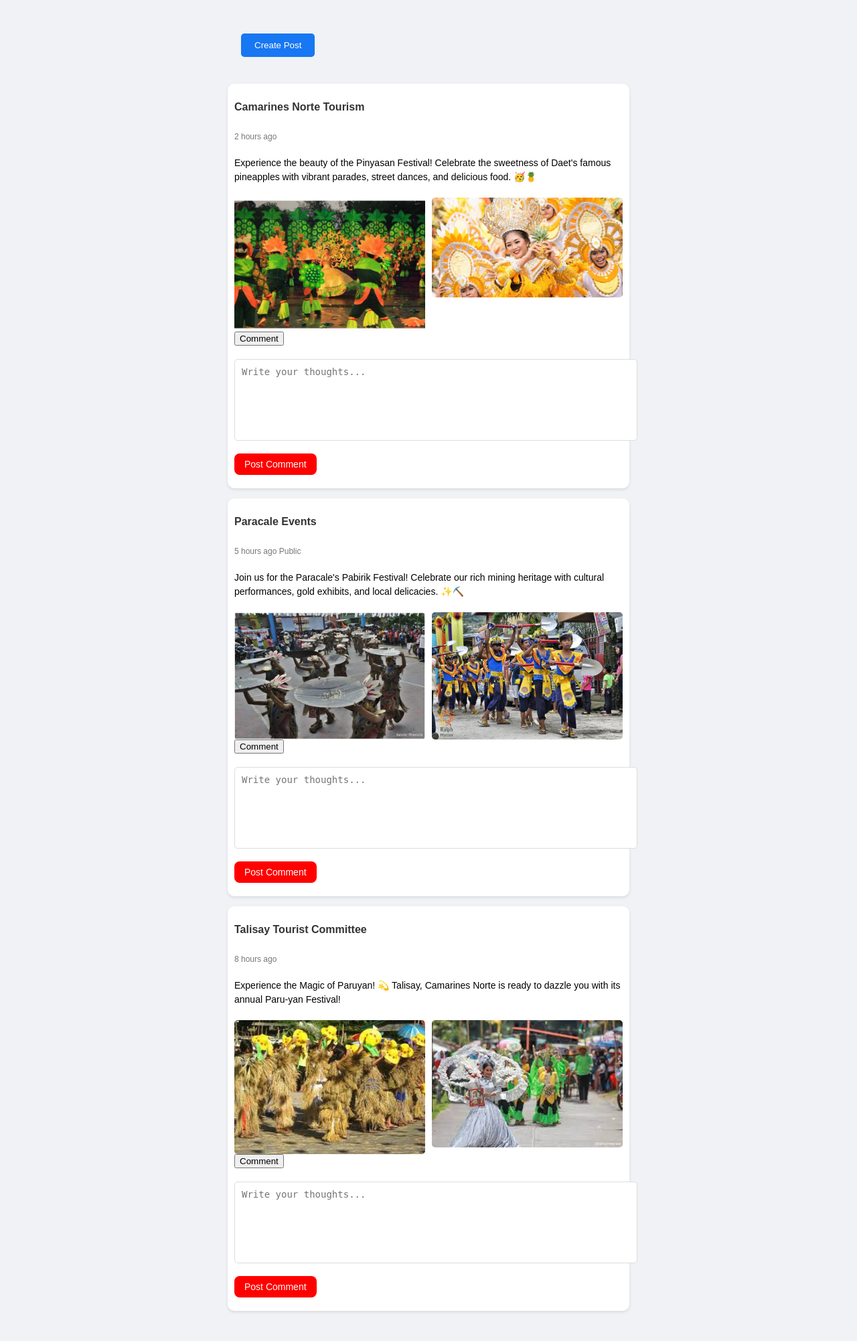
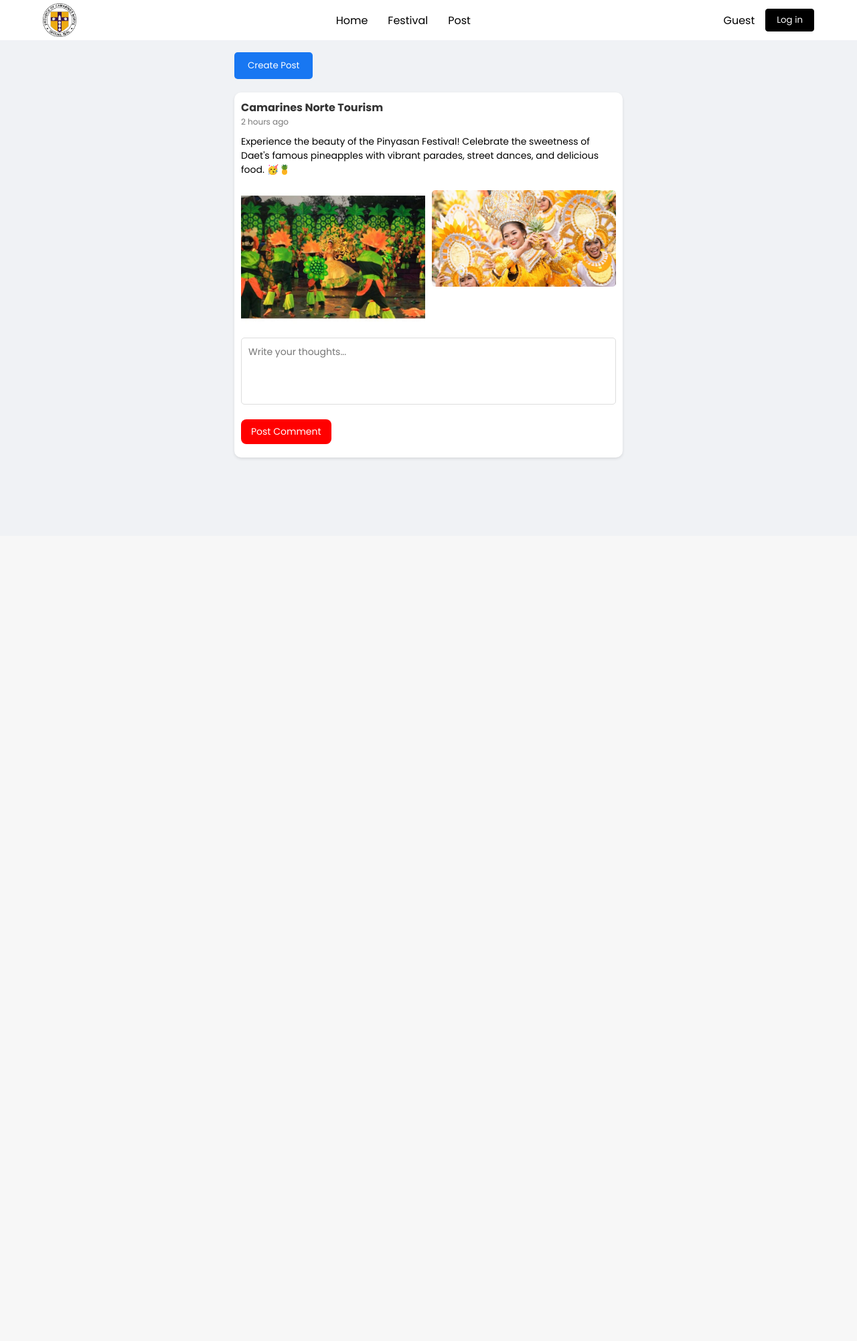
Before and after one commit to yuricynical/festival-calendar, a PHP site: page /main/newsfeed.php in a window 1280 px wide. Shown: the whole page at 67% size. After the commit the page ends 687 px from the top, so only its background shows below. Run offline with PHP 8.4, Linux system fonts and the light colour scheme.

Commit message:
fixed bugs; refactored code

```diff
--- /dev/null
+++ b/components/navbar.php
@@ -0,0 +1,65 @@
+<nav class="navbar">
+    <img height="50" src="../assets/images/CNlogo.png" class="logo" alt="">
+    <ul class="links-container">
+        <li class="link-item"><a href="./home.php" class="link">home</a></li>
+        <li class="link-item"><a href="#blogs" class="link">Festival</a></li>
+        <li class="link-item"><a href="./newsfeed.php" class="link">Post</a></li>
+    </ul>
+    <div class="navbar-logged">
+        <p>Guest</p>
+        <a href="../main/log-in.php">
+            <button class="btn-login">
+                Log in
+            </button>
+        </a>
+    </div>
+</nav>
+
+<style>
+    .navbar {
+        width: 100%;
+        height: 60px;
+        position: fixed;
+        top: 0;
+        left: 0;
+        display: flex;
+        justify-content: space-between;
+        align-items: center;
+        padding: 0 5vw;
+        background: #fff;
+        z-index: 9;
+    }
+    .links-container {
+    display: flex;
+    list-style: none;
+    }
+
+    .link {
+    padding: 10px;
+    margin-left: 10px;
+    text-decoration: none;
+    text-transform: capitalize;
+    color: #000;
+    }
+
+    .btn-login {
+    margin-left: 1rem;
+    padding: 0.4rem 1rem;
+    background-color: black;
+    color: white;
+    border-radius: 4px;
+    border: 1px solid black;
+    }
+
+    .btn-login:hover {
+    background-color: white;
+    color: black;
+    cursor: pointer;
+    }
+
+    .navbar-logged {
+    display: flex;
+    flex-direction: row;
+    align-items: center;
+    }
+</style>
--- a/constants/users.php
+++ b/constants/users.php
@@ -12,9 +12,14 @@
     const AUTH_CODE = 'auth_code';
     const SESSION_TOKEN = 'session_token';
     const USER_LEVEL = 'user_level';
+    const LOGIN_TOKEN = "user_login_token";
 
     public static function getTableName() {
         return self::TABLE_NAME;
+    }
+
+    public static function getLoginToken() {
+        return self::LOGIN_TOKEN; // for session only
     }
 
     // Getter method for USER_ID
--- /dev/null
+++ b/main/forgot.php
@@ -0,0 +1,5 @@
+<?php
+    require_once "../utils/db/routes.php";
+    $routes = new Routes();
+    $routes->check_session();
+?>
--- a/main/log-in.php
+++ b/main/log-in.php
@@ -11,6 +11,8 @@
         <title>Log-in</title>
     </head>
     <body>
+        <?php include "../components/navbar.php"?>
+
         <div class="bg-wrapper">
             <div class="login-wrapper">
 
@@ -30,7 +32,8 @@
 
                     <div class="remember-forgot">
                         <label>
-                            <input type="checkbox" id="rem-checkbox">Remember me</label>
+                            <input type="checkbox" id="rem-checkbox">Remember me
+                        </label>
                             <a href="#">Forgot Password?</a>
                     </div>
 
--- a/main/newsfeed.php
+++ b/main/newsfeed.php
@@ -8,7 +8,7 @@
     <link rel="stylesheet" href="../styles/post.css">
   </head>
   <body>
-
+    <?php include "../components/navbar.php"?>
 
     <div class="newsfeed-container">
       <!-- button para  maopen modal -->
@@ -23,6 +23,7 @@
 
         <!-- post -->
         <textarea id="postText" placeholder="What's on your mind?"></textarea>
+
         <input type="file" id="imageInput" accept="image/*">
         <img id="imagePreview" src="" alt="Image Preview" style="display: none;">
 
@@ -48,9 +49,6 @@
             <img src="../assets/images/pinyasan1.jpg" alt="Pinyasan 1">
             <img src="../assets/images/pinyasan2.jpg" alt="Pinyasan 2">
           </div>
-      <div class="post-footer">
-        <button class="comment-btn">Comment</button>
-      </div>
           <div class="comment-section">
             <textarea placeholder="Write your thoughts..."></textarea>
             <button class="submit-comment">Post Comment</button>
@@ -58,57 +56,6 @@
           </div>
       </div>
 
-    <!-- Post 2 -->
-    <div class="post">
-      <div class="post-header">
-        <div class="post-info">
-          <p class="profile-name">Paracale Events</p>
-          <p class="post-time">5 hours ago Public</p>
-        </div>
-      </div>
-      <p class="post-content">
-        Join us for the Paracale's Pabirik Festival! Celebrate our rich mining heritage with cultural performances, gold exhibits, and local delicacies. ✨⛏️
-      </p>
-      <div class="post-gallery">
-        <img src="../assets/images/pabirik1.jpg" alt="Gold Festival 1">
-        <img src="../assets/images/pabirik2.jpg" alt="Gold Festival 2">
-      </div>
-      <div class="post-footer">
-        <button class="comment-btn">Comment</button>
-      </div>
-      <div class="comment-section">
-        <textarea placeholder="Write your thoughts..."></textarea>
-        <button class="submit-comment">Post Comment</button>
-        <div class="comments-list"></div>
-      </div>
-    </div>
-
-    <!-- Post 3 -->
-    <div class="post">
-      <div class="post-header">
-        <div class="post-info">
-          <p class="profile-name">Talisay Tourist Committee</p>
-          <p class="post-time">8 hours ago</p>
-        </div>
-      </div>
-      <p class="post-content">
-        Experience the Magic of Paruyan! 💫 Talisay, Camarines Norte is ready to dazzle you with its annual Paru-yan Festival!
-      </p>
-      <div class="post-gallery">
-        <img src="../assets/images/paruyan1.jpeg" alt="Paruyan Festival 1">
-        <img src="../assets/images/paruyan2.jpeg" alt="Paruyan Festival 2">
-      </div>
-      <div class="post-footer">
-        <button class="comment-btn">Comment</button>
-      </div>
-      <div class="comment-section">
-        <textarea placeholder="Write your thoughts..."></textarea>
-        <button class="submit-comment">Post Comment</button>
-        <div class="comments-list"></div>
-      </div>
-    </div>
-  </div>
-
     <script src="../scripts/newsfeed.js"></script>
     <script src="../scripts/post.js"></script>
   </body>
--- a/main/verify.php
+++ b/main/verify.php
@@ -72,6 +72,5 @@
         } catch (Exception $ex) {
             $scripts->removeAttrName("wrong-code", "hidden");
         }
-
     }
 ?>
--- a/styles/main.css
+++ b/styles/main.css
@@ -7,3 +7,7 @@
   box-sizing: border-box;
   font-family: "Poppins", sans-serif;
 }
+
+html {
+  scroll-behavior: smooth !important;
+}
--- a/styles/post.css
+++ b/styles/post.css
@@ -1,3 +1,6 @@
+@import "./main.css";
+@import "./navbar.css";
+
 body {
   font-family: Arial, sans-serif;
   margin: 0;
@@ -8,7 +11,7 @@
 /* button to open modal */
 #openModalBtn {
   padding: 10px 20px;
-  margin: 20px;
+  margin-top: 3rem;
   background-color: #1877f2;
   color: white;
   border: none;
--- a/utils/db/routes.php
+++ b/utils/db/routes.php
@@ -38,11 +38,9 @@
             }
         }
 
-        public function init_token($newToken) {
+        public function init_token($newToken, $timeout=300) {
             $usr_C = new UserConstants();
-
-            // two fold security (cookie & session)
-            setcookie($usr_C->getSessionToken(), $newToken, time() + 300, '/', '', false, true);
+            setcookie($usr_C->getSessionToken(), $newToken, time() + $timeout, '/', '', false, true);
             $_SESSION[$usr_C->getSessionToken()] = $newToken;
         }
 
```
Also changed, not shown: main/home.php (+7 -9 lines), main/success.php (+23 -0 lines), styles/home.css (+1 -24 lines), main/register.php (line endings or trailing spaces), main/reset-password.php (added). Lines whose indentation alone changed are shown as unchanged.
